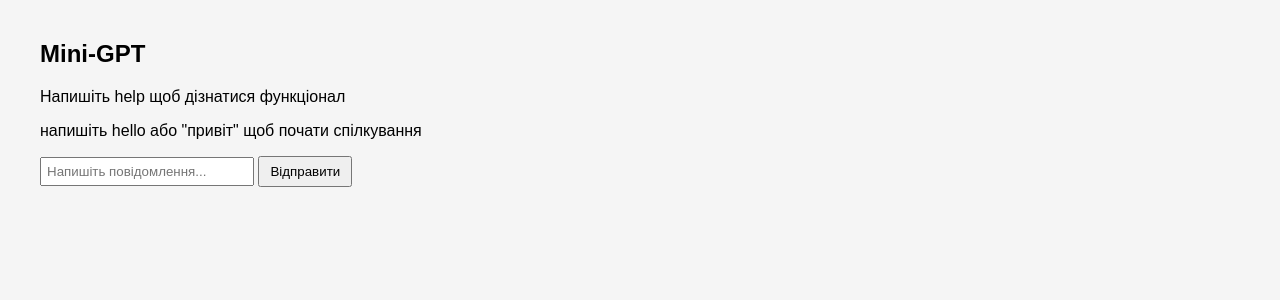
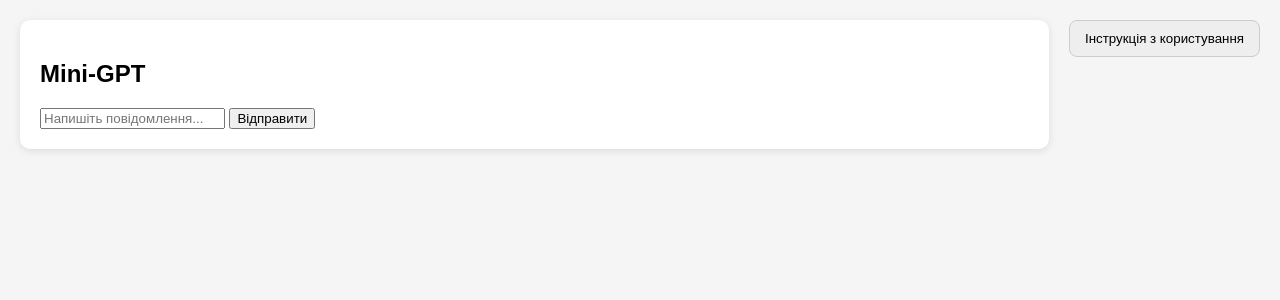
Before and after one commit to Artem-Yurchenko-cyber/miniGPT, a Flask app: page / in a window 1280 px wide. Shown: the top 300 px of the page. Run offline with Flask 3, Linux system fonts and the light colour scheme.

Commit message:
updated interface for users

```diff
--- a/logic/commands/help_cmd.py
+++ /dev/null
@@ -1,6 +0,0 @@
-from logic.help_text import HELP_MESSAGE
-
-def handle_help(msg: str):
-    if msg in ["help", "допомога", "поміч"]:
-        return HELP_MESSAGE
-    return None
--- a/logic/handlers.py
+++ b/logic/handlers.py
@@ -1,11 +1,9 @@
 from logic.commands.greet_cmd import handle_greet
-from logic.commands.help_cmd import handle_help
 from logic.commands.math_cmds import handle_math
 
 
 COMMAND_HANDLERS = [
     handle_greet,
-    handle_help,
     handle_math,
 ]
 
@@ -21,4 +19,4 @@ def handle_message(message: str) -> str:
         if response is not None:
             return response
 
-    return "Не зрозумів команду. Напиши 'help', щоб побачити список можливостей."
+    return "Не зрозумів команду. Перегляньте інструкцію із користування, яка розташована праворуч зверху."
--- a/logic/help_text.py
+++ /dev/null
@@ -1,6 +0,0 @@
-HELP_MESSAGE = (
-    "Я можу виконувати математичні операції. "
-    "Наприклад: 'додай 2 і 3', 'помнож 4 на 5'. "
-    "Мови: українська та англійська. "
-    "Напиши 'help' щоб знову побачити цю підказку."
-)
--- a/static/script.js
+++ b/static/script.js
@@ -1,12 +1,19 @@
-document.getElementById("send-btn").addEventListener("click", sendMessage);
-document.getElementById("user-input").addEventListener("keypress", function(e) {
+// слухачі подій
+document.querySelector("button").addEventListener("click", sendMessage);
+document.getElementById("message").addEventListener("keypress", function(e) {
     if (e.key === "Enter") {
         sendMessage();
     }
 });
 
+// показ/приховування інструкції
+document.getElementById("instruction-btn").addEventListener("click", function() {
+    const helpBox = document.getElementById("help-box");
+    helpBox.classList.toggle("hidden");
+});
+
 function sendMessage() {
-    const inputField = document.getElementById("user-input");
+    const inputField = document.getElementById("message");
     const message = inputField.value.trim();
     if (!message) return;
 
@@ -25,7 +32,7 @@ function sendMessage() {
 }
 
 function appendMessage(sender, message) {
-    const chatBox = document.getElementById("chat-box");
+    const chatBox = document.getElementById("chat");
     const msgElement = document.createElement("div");
     msgElement.textContent = `${sender}: ${message}`;
     chatBox.appendChild(msgElement);
--- a/static/style.css
+++ b/static/style.css
@@ -1,18 +1,68 @@
 body {
     font-family: Arial, sans-serif;
-    margin: 40px;
     background: #f5f5f5;
+    margin: 0;
+    padding: 20px;
 }
-#chat {
-    background: white;
+
+/* Контейнер для двох блоків */
+.container {
+    display: flex;
+    justify-content: space-between; /* розкидає вліво і вправо */
+    gap: 20px;
+}
+
+/* Ліва частина з чатом */
+.chat-box {
+    flex: 3; /* займає більшу ширину */
+    background: #fff;
     padding: 20px;
     border-radius: 10px;
-    width: 300px;
+    box-shadow: 0 2px 8px rgba(0,0,0,0.1);
 }
-input {
-    width: 200px;
-    padding: 5px;
+
+/* Права частина (менша) */
+.sidebar {
+    flex: 1; /* займає меншу ширину */
+    display: flex;
+    justify-content: flex-start;
+    align-items: flex-start;
 }
-button{
-    padding: 6px 10px;
+
+#instruction-btn {
+    padding: 10px 15px;
+    border: 1px solid #ccc;
+    background: #eee;
+    border-radius: 8px;
+    cursor: pointer;
 }
+#instruction-btn:hover {
+    background: #ddd;
+}
+
+.hidden {
+    display: none;
+}
+
+.instruction-container {
+    display: flex;
+    flex-direction: column; /* ставить блоки один під одним */
+    align-items: flex-start; /* щоб вирівняти зліва */
+    margin-bottom: 10px;
+}
+
+#instruction-btn {
+    margin-bottom: 5px; /* відступ між кнопкою та блоком */
+}
+
+#help-box {
+    background: #f9f9f9;
+    border: 1px solid #ccc;
+    padding: 10px;
+    border-radius: 6px;
+    max-width: 400px; /* щоб текст не розтягувався на всю сторінку */
+}
+
+.hidden {
+    display: none;
+}
--- a/templates/index.html
+++ b/templates/index.html
@@ -2,18 +2,33 @@
 <html lang="uk">
 <head>
     <meta charset="UTF-8">
-    <title>miniGPT</title>
-    <link rel="stylesheet" href="{{ url_for('static', filename='style.css') }}">
+    <title>Mini-GPT</title>
+    <link rel="stylesheet" href="static/style.css">
 </head>
 <body>
-    <div id="chat-container">
-        <div id="chat-box"></div>
-        <h2>Mini-GPT</h2>
-        <p>Напишіть help щоб дізнатися функціонал</p>
-        <p>напишіть hello або "привіт" щоб почати спілкування</p>
-        <input type="text" id="user-input" placeholder="Напишіть повідомлення...">
-        <button id="send-btn">Відправити</button>
+    <div class="container">
+        <!-- Ліва частина: чат -->
+        <div class="chat-box">
+            <h2>Mini-GPT</h2>
+            <div id="chat"></div>
+            <input type="text" id="message" placeholder="Напишіть повідомлення...">
+            <button onclick="sendMessage()">Відправити</button>
+        </div>
+
+        <!-- Права частина: інструкція -->
+        <div class="instruction-container">
+            <button id="instruction-btn">Інструкція з користування</button>
+
+            <div id="help-box" class="hidden">
+                <p>Я можу виконувати математичні операції.</p>
+                <p>Наприклад: "додай 2 і 3", "помнож 4 на 5".</p>
+                <p>Мови: українська та англійська.</p>
+                <p>Напишіть "привіт" або "hello", щоб почати спілкування.</p>
+            </div>
+        </div>
+
     </div>
-    <script src="{{ url_for('static', filename='script.js') }}"></script>
+
+    <script src="static/script.js"></script>
 </body>
 </html>
```
Also changed, not shown: logic/commands/greet_cmd.py (+10 -2 lines), logic/commands/math_cmds.py (+72 -2 lines).
